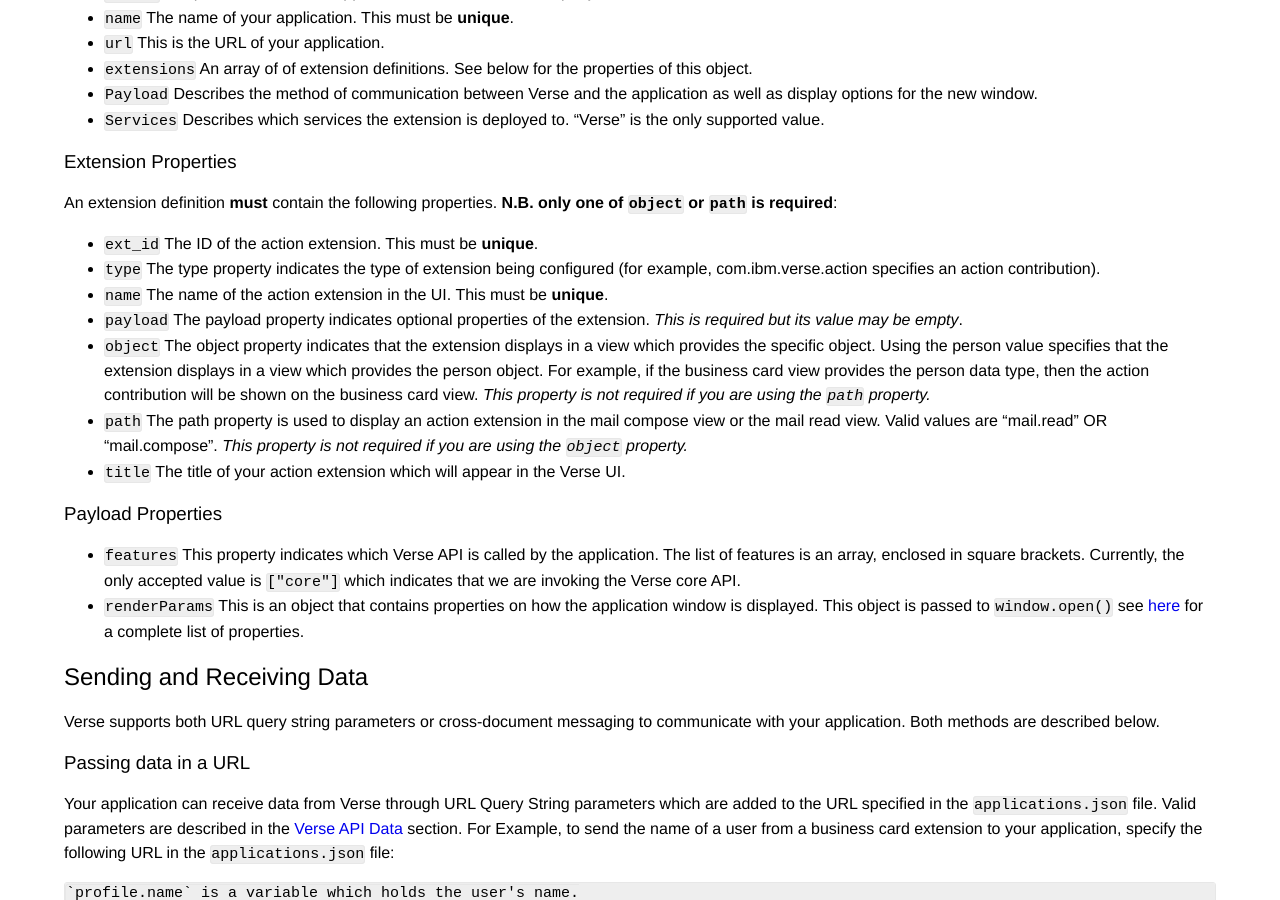
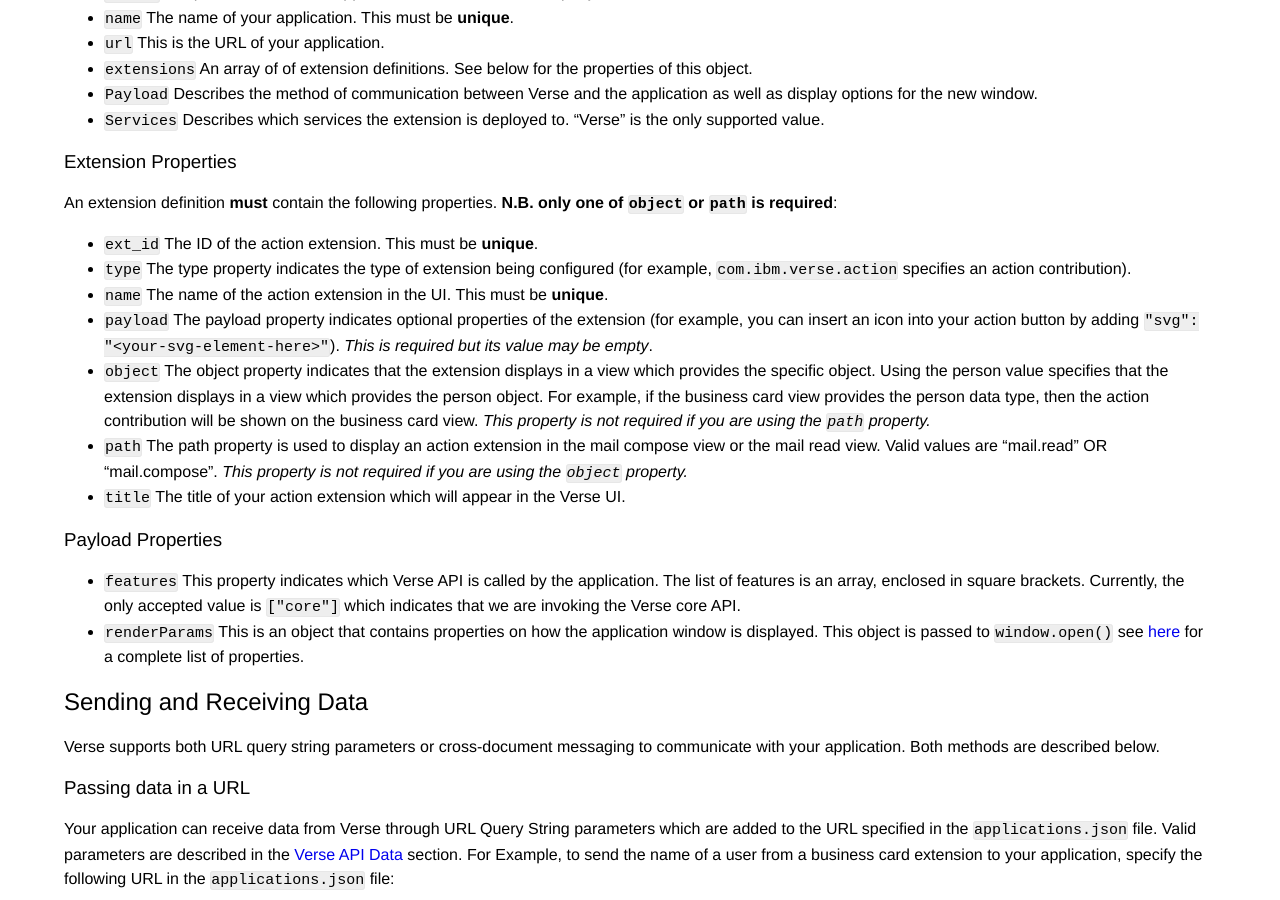
Before and after one commit to ibmverse/verse-developer, a Jekyll site: the page built from _reference/reference.md, in a window 1280 px wide and 900 px high, scrolled down 1882 px. Built offline with Jekyll 4.4.1, drawn with Linux system fonts in a browser that asks for light colours.

Commit message:
243583: add svg in reference

```diff
--- a/_reference/reference.md
+++ b/_reference/reference.md
@@ -86,9 +86,9 @@
 
 An extension definition **must** contain the following properties. **N.B. only one of `object` or `path` is required**:
 * `ext_id` The ID of the action extension. This must be **unique**.
-* `type` The type property indicates the type of extension being configured (for example, com.ibm.verse.action specifies an action contribution).
+* `type` The type property indicates the type of extension being configured (for example, `com.ibm.verse.action` specifies an action contribution).
 * `name` The name of the action extension in the UI. This must be **unique**.
-* `payload` The payload property indicates optional properties of the extension. *This is required but its value may be empty*.
+* `payload` The payload property indicates optional properties of the extension (for example, you can insert an icon into your action button by adding `"svg": "<your-svg-element-here>"`). *This is required but its value may be empty*.
 * `object` The object property indicates that the extension displays in a view which provides the specific object.
             Using the person value specifies that the extension displays in a view which provides the person object.
             For example, if the business card view provides the person data type, then the action contribution will be shown on the business card view.
```
Also changed, not shown: README.md.
